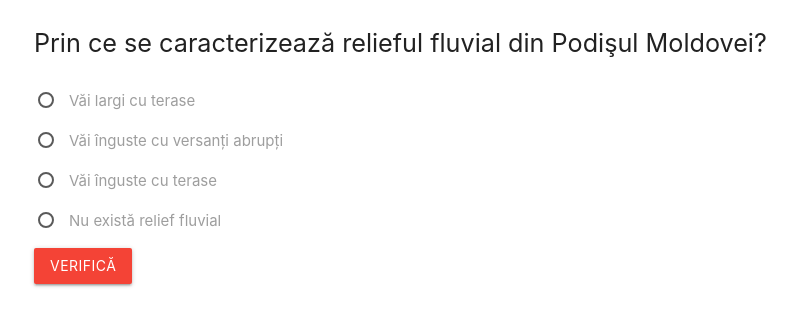
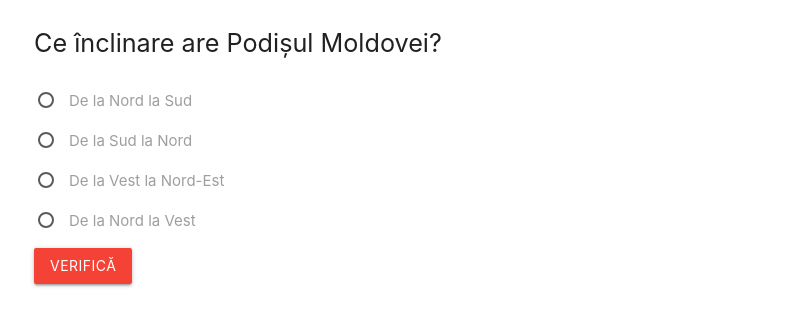
Before and after one commit to teodor-ionesco/mau5, a PHP site: page /mau5/geogra/ro/relief/unitati/podmold/quiz.php in a window 1280 px wide. Shown: the top 326 px of the page, without its empty margins (158-955 px from the left). Run offline with PHP 8.4, Linux system fonts and the light colour scheme.

Commit message:
Update quiz.php

```diff
--- a/geogra/ro/relief/unitati/podmold/quiz.php
+++ b/geogra/ro/relief/unitati/podmold/quiz.php
@@ -105,9 +105,21 @@
 					},
 					correct : 0,
 				},
+
+				7 : {
+					question : 'Ce înclinare are Podișul Moldovei?',
+					answers : {
+						0 : 'De la Nord la Sud',
+						1 : 'De la Sud la Nord',
+						2: 'De la Nord la Vest',
+						3 : 'De la Vest la Nord-Est',
+					},
+					correct: 0,
+				},
+
 			}
 
-			var qNum = 7;
+			var qNum = 8;
 			var aNum = 4;
 
 			var qCount = 0;
```
